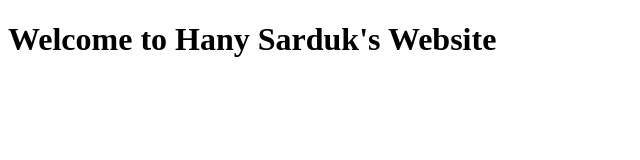
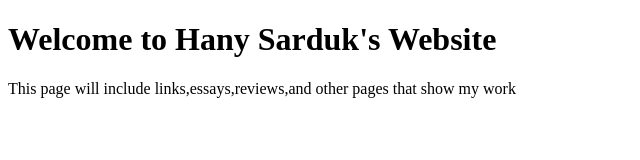
Before and after one commit to HS-code17/Portfolio, a plain HTML site: page index.html in a window 1280 px wide. Shown: the whole page, without its empty margins (0-640 px from the left). Drawn offline with Linux system fonts and the light colour scheme.

Commit message:
update index.html

```diff
--- a/index.html
+++ b/index.html
@@ -5,6 +5,6 @@
 	<h1>Welcome to Hany Sarduk's Website</h1>
 </head>
 <body>
-
+<p>This page will include links,essays,reviews,and other pages that show my work</p>
 </body>
 </html>
```
